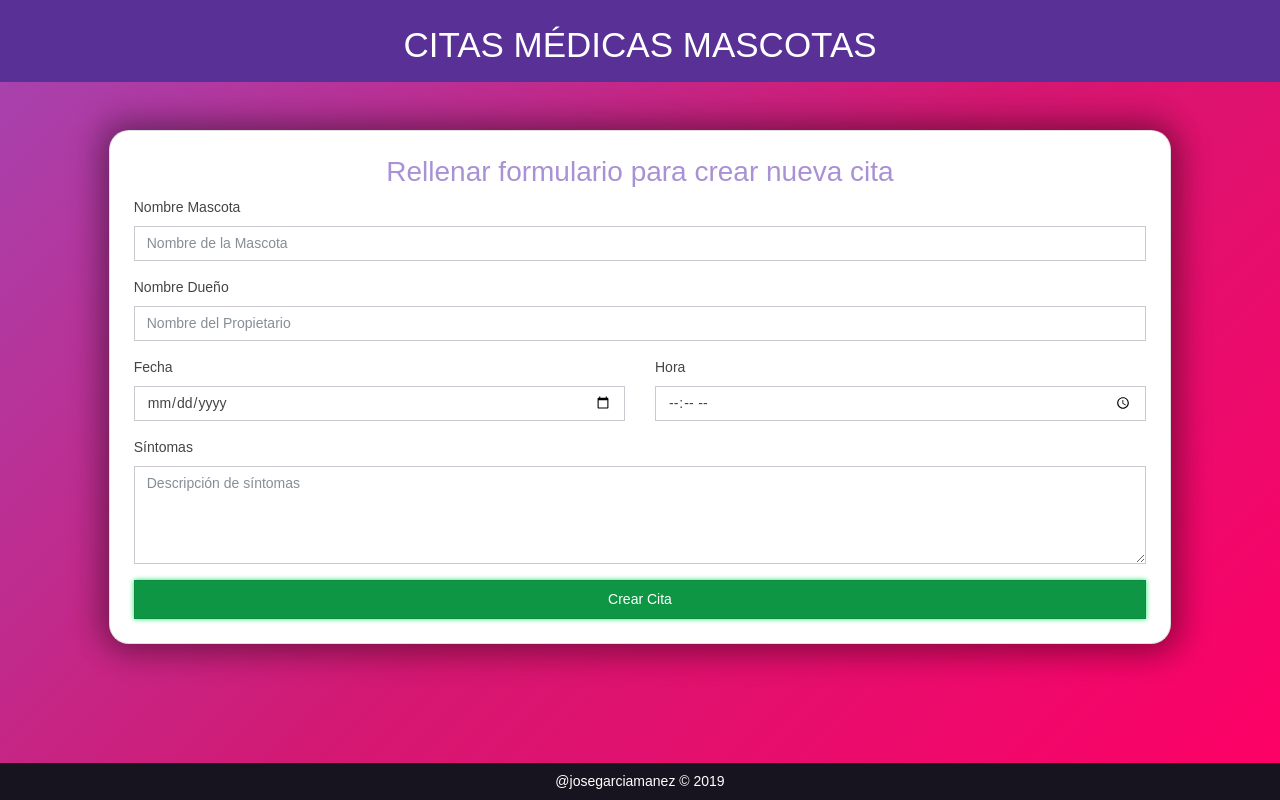
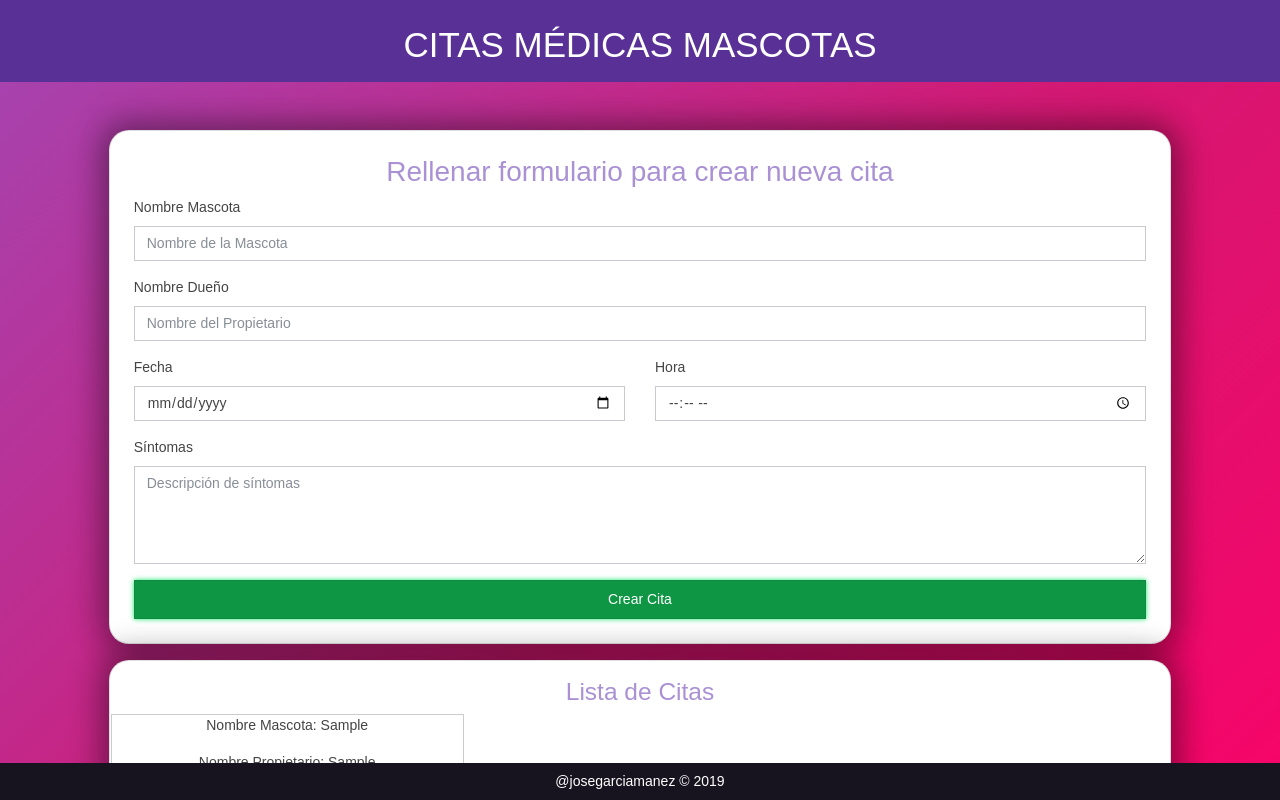
Before and after one commit to josegarciamanez/citas-react, a React (Create React App) app: page / in a window 1280 px wide. Both pictures are taken after typing "Sample", "Sample", "2020-01-15", "10:30", "Sample" into the empty fields and a click on the input "Crear Cita". Shown: the top 800 px of the page. Built offline with nearby package versions, Linux system fonts and the light colour scheme.

Commit message:
add listaCitas component & cita component

```diff
--- a/src/App.js
+++ b/src/App.js
@@ -2,6 +2,7 @@ import React, { Component } from 'react';
 import Header from "./components/Header";
 import CrearCita from './components/CrearCita';
 import Footer from "./components/Footer";
+import ListaCitas from './components/ListaCitas';
 
 class App extends Component {
   state = {
@@ -23,6 +24,9 @@ class App extends Component {
         <CrearCita
           crearNuevaCita={this.crearNuevaCita}
         />
+        <ListaCitas
+          citas={this.state.citas}
+        />
         <Footer />
       </div>
     );
--- /dev/null
+++ b/src/components/Cita.js
@@ -0,0 +1,25 @@
+import React from 'react';
+
+const Cita = ({ cita }) => {
+  return (
+    <div className="col-4 card-cita">
+      <p><span>Nombre Mascota: </span>
+        {cita.mascota}
+      </p>
+      <p><span>Nombre Propietario: </span>
+        {cita.propietario}
+      </p>
+      <p><span>Fecha: </span>
+        {cita.fecha}
+      </p>
+      <p><span>Hora: </span>
+        {cita.hora}
+      </p>
+      <p><span>Síntomas: </span>
+        {cita.sintomas}
+      </p>
+    </div>
+  );
+}
+
+export default Cita;
--- /dev/null
+++ b/src/components/ListaCitas.js
@@ -0,0 +1,24 @@
+import React from 'react';
+import Cita from './Cita';
+
+const ListaCitas = ({ citas }) => {
+  return (
+    <div className="container-fluid mt-3">
+      <div className="card mx-auto p-3 text-center">
+        <h3 className="text-secondary">
+          Lista de Citas
+        </h3>
+        <div className="lista-citas row">
+          {citas.map(cita => (
+            <Cita
+              key={cita.id}
+              cita={cita}
+            />
+          ))}
+        </div>
+      </div>
+    </div>
+  );
+}
+
+export default ListaCitas;
--- a/src/index.scss
+++ b/src/index.scss
@@ -48,6 +48,7 @@ header h1 {
 
 .card {
   border-radius: 20px;
+  max-width: 85%;
   box-shadow: 5px 5px 30px 7px rgba(0,0,0,0.25), -5px -5px 30px 7px rgba(0,0,0,0.22);;
 }
 
@@ -57,7 +58,11 @@ header h1 {
 }
 
 .footer {
-  position: absolute;
+  position: fixed;
   bottom: 0;
   width: 100%;
   }
+
+.card-cita {
+  border: 1px solid rgb(204, 204, 204);
+}
```
Also changed, not shown: src/components/CrearCita.js (+6 -5 lines).
